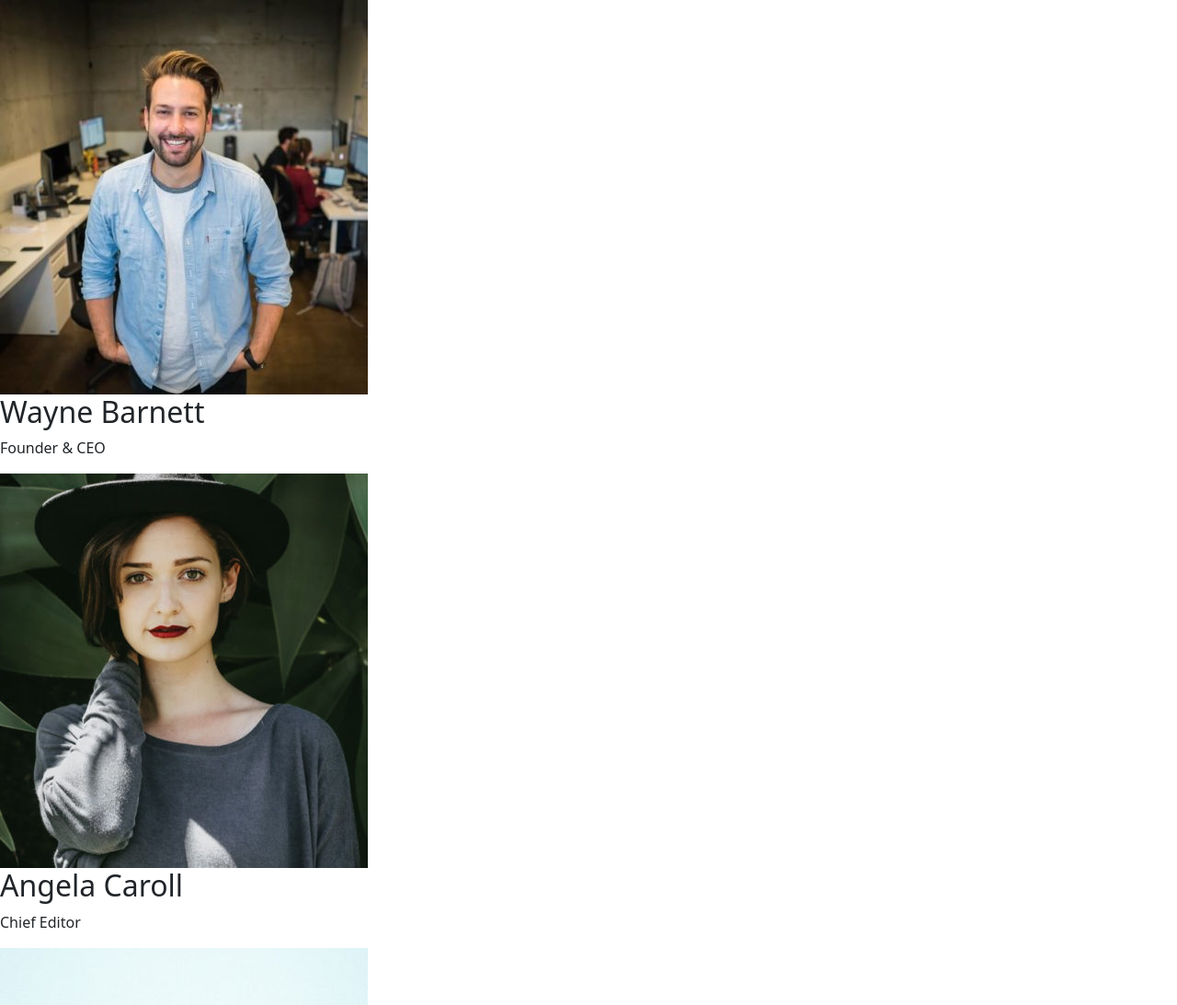
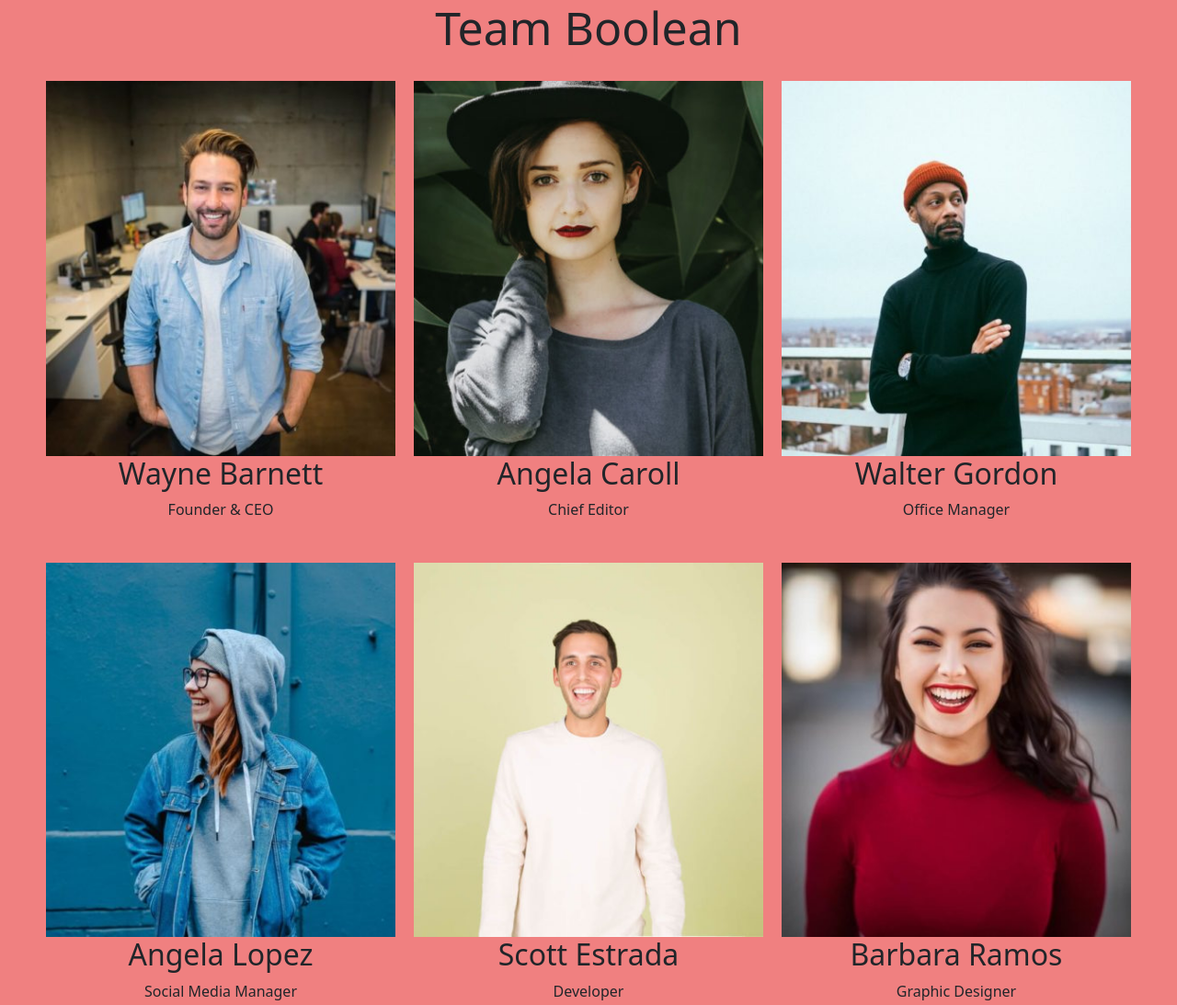
Before and after one commit to Spectrum5/js-our-team, a plain HTML site: page index.html in a window 1280 px wide. Shown: the top 1093 px of the page at 92% size. Drawn offline with nearby package versions, Linux system fonts and the light colour scheme.

Commit message:
Aggiunto stile.. Fine esercizio

```diff
--- a/css/style.css
+++ b/css/style.css
@@ -0,0 +1,41 @@
+body {
+    max-width: 1200px;
+    margin: auto;
+    background-color: lightcoral;
+}
+
+h1 {
+    font-size: 50px;
+    text-align: center;
+}
+
+#container {
+    display: flex;
+    flex-wrap: wrap;
+    justify-content: center;;
+}
+
+#container > div {
+    width: calc(100% / 3 - 20px);
+    margin: 10px;
+    text-align: center;
+    margin-top: 20px;
+}
+
+img {
+    width: 100%;
+    display: block;
+}
+
+img:hover {
+    border-radius: 20px;
+    border: 5px solid rgb(43, 92, 226);
+}
+
+#container > div:hover {
+    transform: scale(1.1);
+    transition: 1s ;
+    color: rgb(43, 92, 226);
+    background-color: rgba(43, 43, 43, 0.5);
+    border-radius: 20px;
+}
--- a/index.html
+++ b/index.html
@@ -16,6 +16,9 @@
     </head>
 
     <body>
+        <h1>
+            Team Boolean
+        </h1>
 
         <section id="container">
 
```
